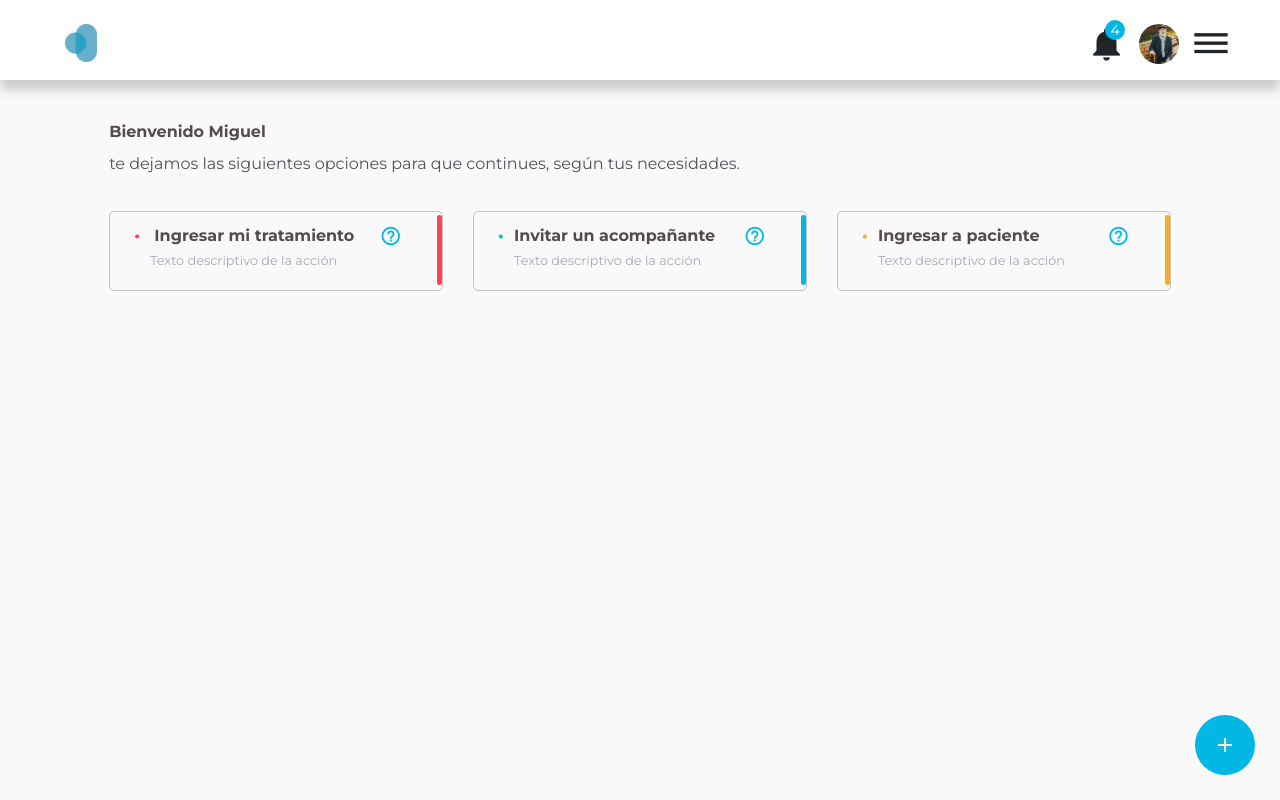
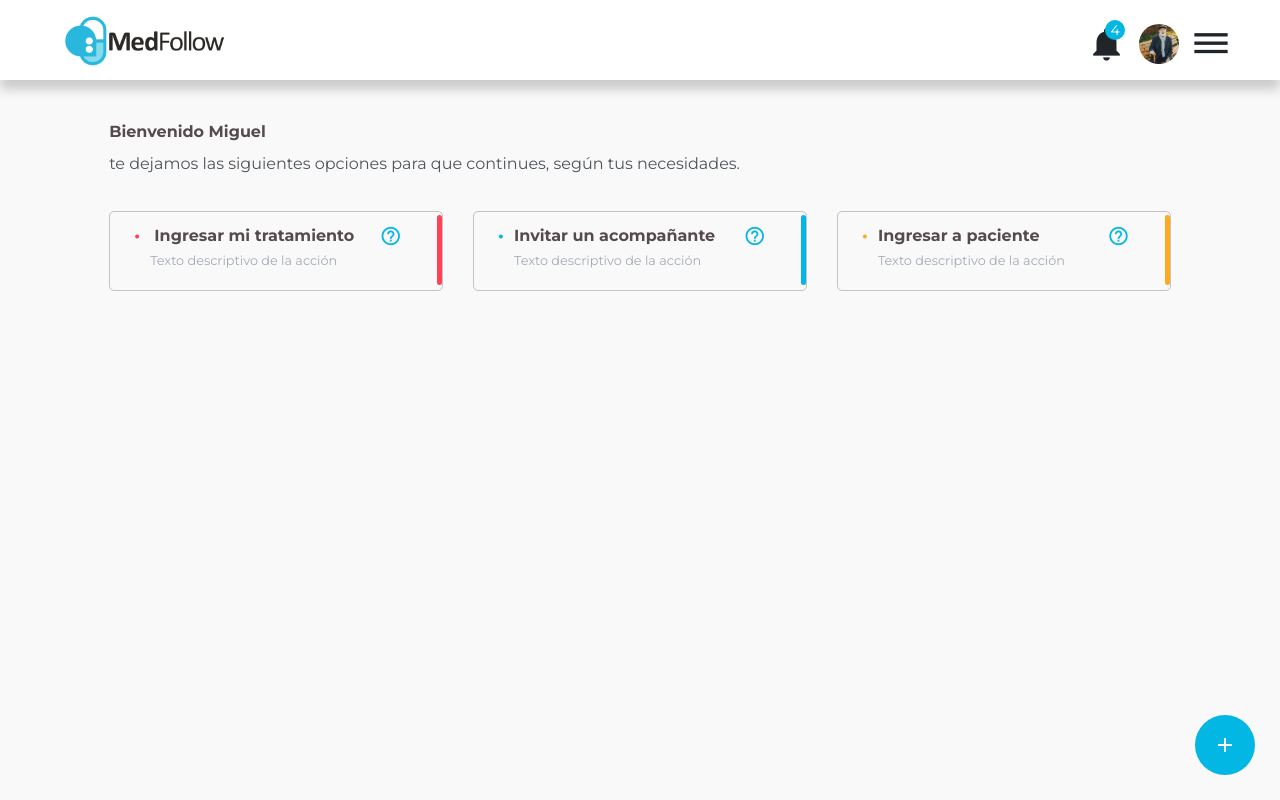
Before and after one commit to theriddd/MedFollow, a plain HTML site: page home.html in a window 1280 px wide. Drawn offline with Linux system fonts and the light colour scheme.

Commit message:
add new logo for desktop

```diff
--- a/css/styles.scss
+++ b/css/styles.scss
@@ -121,11 +121,22 @@ header{
     box-shadow: 0px 10px 10px 0px rgba(204,204,204,1);
     z-index: 3;
     .logo-header{
-      img{
+      img.logo-desk{
+        display: block;
+        width: 10rem;
+        position: absolute;
+        left: 5rem;
+        @media(max-width: 600px){
+          display: none;
+        }
+      }
+      img.logo-mobile{
+        display: none;
         width: 2rem;
         position: absolute;
         left: 5rem;
-        @media(max-width: 480px){
+        @media(max-width: 600px){
+          display: block;
           left: 3rem;
         }
       }
--- a/home.html
+++ b/home.html
@@ -33,7 +33,8 @@
     <div class="row">
         <div class="col-5 col-sm-9 position-relative">
             <div class="logo-header">
-                <img src="img/icon.png" class="img-fluid mt-4">
+                <img src="img/icon.png" class="img-fluid mt-4 logo-mobile">
+                <img src="img/logo-new.png" class="img-fluid mt-3 logo-desk">
             </div>
         </div>
 
```
Also changed, not shown: css/styles.css, img/logo-new.png (added), 1 other file.
